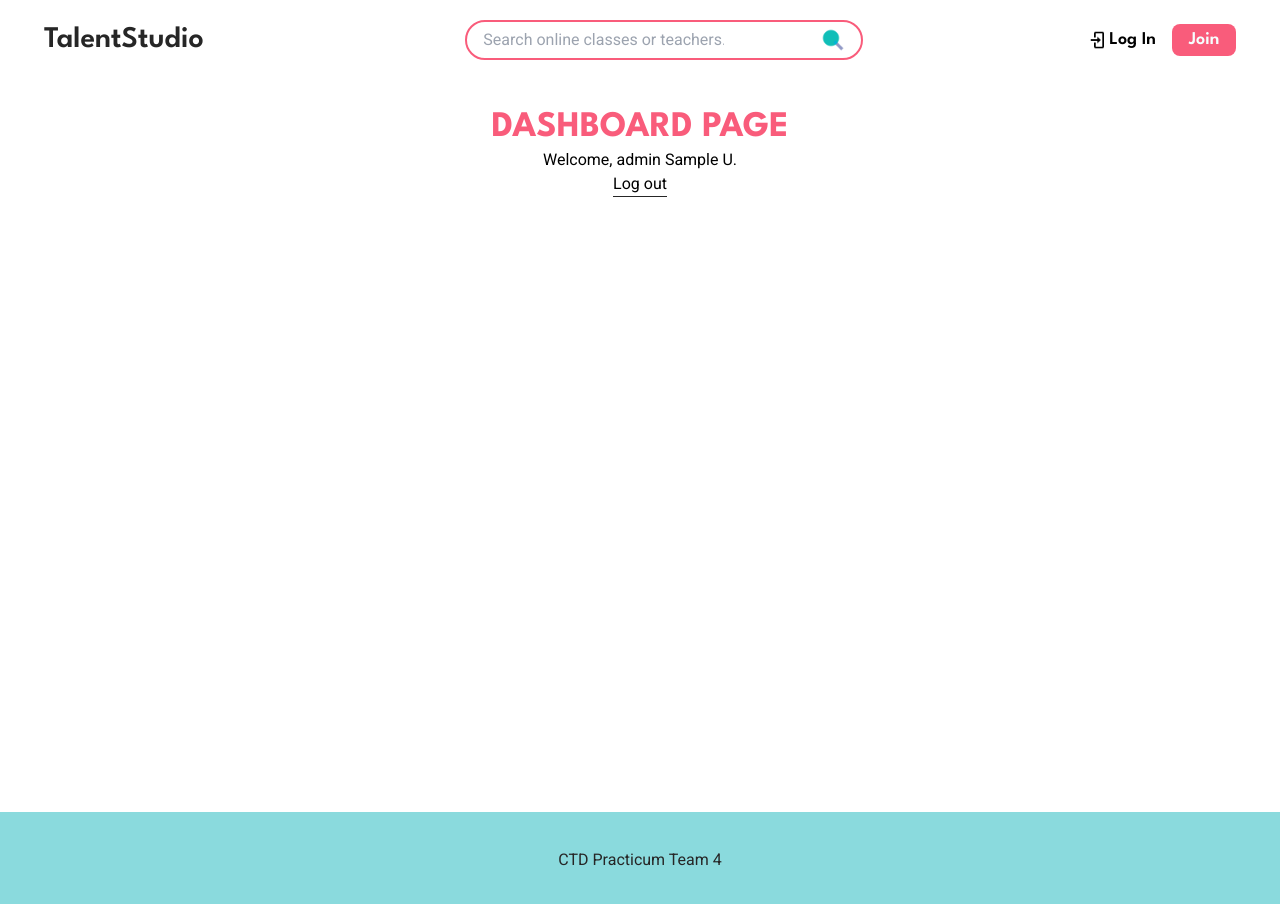
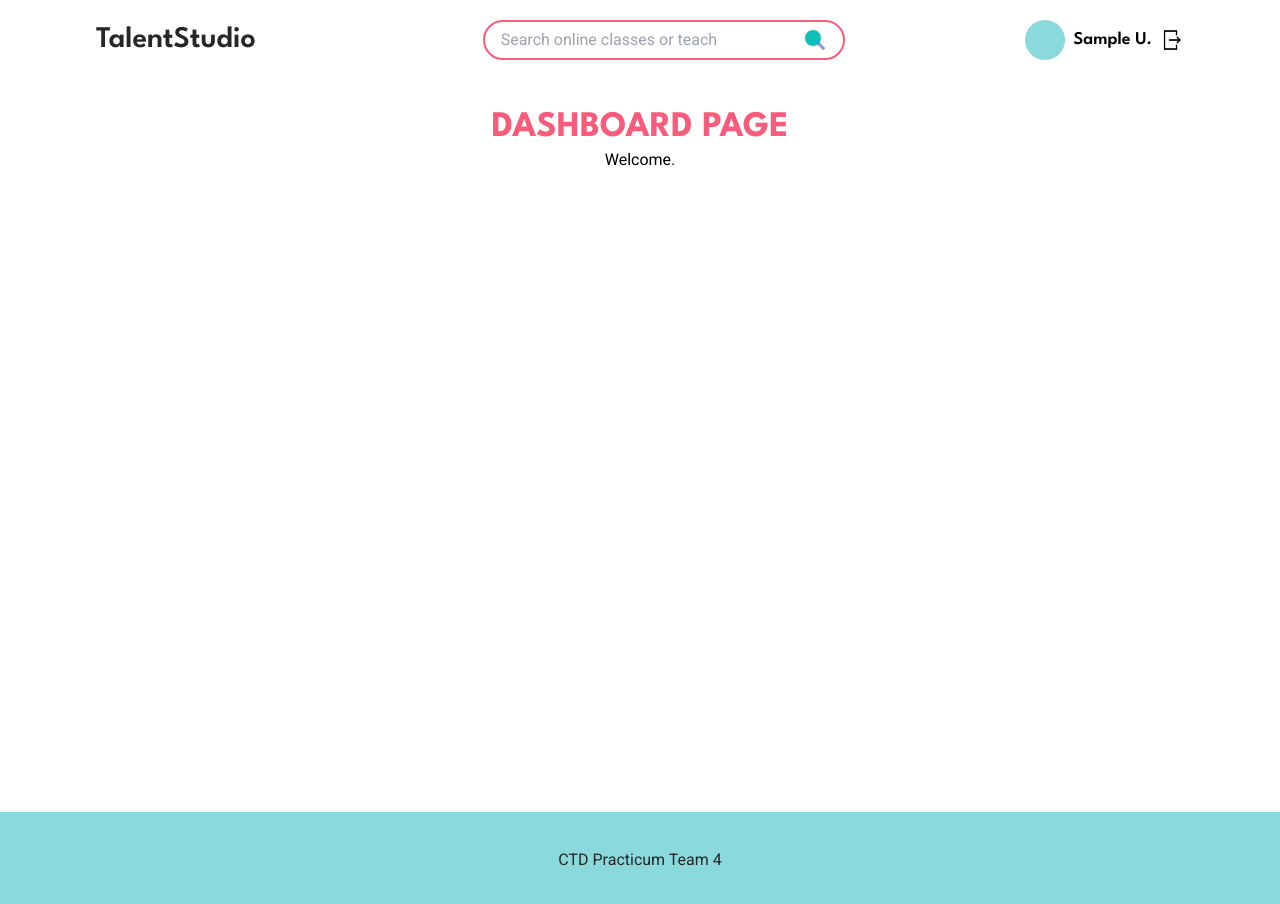
Before and after one commit to Code-the-Dream-School/gg-pac-team4-front, a React (Vite) app: page /dashboard in a window 1280 px wide. Shown: the top 904 px of the page. Built offline with nearby package versions, Linux system fonts and the light colour scheme; sample sign-in values are in the browser's storage.

Commit message:
move handleLogout from dashboard to profile nav

```diff
--- a/src/components/layouts/Header.jsx
+++ b/src/components/layouts/Header.jsx
@@ -4,6 +4,7 @@ import { useEffect, useState } from "react";
 import DesktopNav from "../navbars/DesktopNav";
 import MobileNav from "../navbars/MobileNav";
 import ProfileNav from "../navbars/ProfileNav";
+import { useAuth } from "../../AuthProvider";
 
 const Header = () => {
     const [isSearch, setIsSearch] = useState(true);
@@ -23,13 +24,10 @@ const Header = () => {
     const register = () => navigate("/register");
 
     return (
-        <header className="h-20 w-full flex items-center px-11 justify-between">
+        <header className="h-20 w-full flex items-center px-24 justify-between">
             <Link className="text-black font-spartan font-semibold text-xl sm:text-3xl w-1/3" to="/">TalentStudio</Link>
             <DesktopNav onSearch={search} onLogin={login} onJoin={register} stateSearch={isSearch} stateLogin={isLoginBtn} stateJoin={isJoinBtn}/>
             <MobileNav onSearch={search} onLogin={login} onJoin={register} stateSearch={isSearch} stateLogin={isLoginBtn} stateJoin={isJoinBtn}/>
-
-            {/* I will pass the state isLoggedIn from AuthProvider from the other branch, and this navbar will be displayed when needed*/}
-            {/* <ProfileNav /> */}
         </header>
     );
 };
--- a/src/components/navbars/DesktopNav.jsx
+++ b/src/components/navbars/DesktopNav.jsx
@@ -1,9 +1,12 @@
+import ProfileNav from './ProfileNav';
 import loginIcon from '../../assets/icons/login.png';
 import searchIcon from '../../assets/icons/search.png';
+import { useAuth } from '../../AuthProvider';
 
 const DesktopNav = ({ onSearch, onLogin, onJoin, stateSearch, stateLogin, stateJoin }) => {
+    const { isLoggedIn } = useAuth()
     return (
-        <nav className="w-2/3 hidden relative py-6 sm:flex justify-between">
+        <nav className="w-2/3 hidden relative py-6 sm:flex justify-between items-center">
             {
                 stateSearch
                     ? <form className="border-2 border-red rounded-full h-10 w-2/4 flex justify-between items-center px-4 ml-6 gap-1">
@@ -13,8 +16,10 @@ const DesktopNav = ({ onSearch, onLogin, onJoin, stateSearch, stateLogin, stateJ
                     : <div></div>
             }
             <div id="mainNav" className="flex gap-4 items-center">
-                {
-                    stateLogin
+                {isLoggedIn
+                    ? <ProfileNav />
+                    : <>
+                        {stateLogin
                             ? <button onClick={onLogin} className="font-spartan font-semibold text-base sm:text-lg flex items-center">
                                 <img src={loginIcon} className="h-4 sm:h-5" alt="join icon" />
                                 Log In
@@ -28,6 +33,8 @@ const DesktopNav = ({ onSearch, onLogin, onJoin, stateSearch, stateLogin, stateJ
                                 </button>
                                 : <div></div>
                         }
+                    </>
+                }
             </div>
         </nav>)
 };
--- a/src/components/navbars/MobileNav.jsx
+++ b/src/components/navbars/MobileNav.jsx
@@ -1,13 +1,22 @@
+import ProfileNav from './ProfileNav';
 import joinIcon from '../../assets/icons/register.png';
 import loginIcon from '../../assets/icons/login.png';
 import searchIcon from '../../assets/icons/search.png';
+import { useAuth } from '../../AuthProvider';
 
-const MobNav = ({onSearch, onLogin, onJoin, stateSearch, stateLogin, stateJoin}) => {
-    return(
+const MobNav = ({ onSearch, onLogin, onJoin, stateSearch, stateLogin, stateJoin }) => {
+    const { isLoggedIn } = useAuth();
+    return (
         <nav className="sm:hidden relative flex flex-row my-4 gap-2">
-            { stateSearch && <button onClick={onSearch} aria-label="Search"><img src={searchIcon} className="h-6" alt="search icon"/></button> }
-            { stateLogin && <button onClick={onLogin} aria-label="Login"><img src={loginIcon} className="h-6" alt="login icon"/></button> }
-            { stateJoin && <button onClick={onJoin} aria-label="Join"><img src={joinIcon} className="h-6" alt="join icon"/></button> }
+            {stateSearch && <button onClick={onSearch} aria-label="Search"><img src={searchIcon} className="h-6" alt="search icon" /></button>}
+            {
+                isLoggedIn
+                    ? <ProfileNav />
+                    : <>
+                        {stateLogin && <button onClick={onLogin} aria-label="Login"><img src={loginIcon} className="h-6" alt="login icon" /></button>}
+                        {stateJoin && <button onClick={onJoin} aria-label="Join"><img src={joinIcon} className="h-6" alt="join icon" /></button>}
+                    </>
+            }
         </nav>
     )
 };
--- a/src/components/navbars/ProfileNav.jsx
+++ b/src/components/navbars/ProfileNav.jsx
@@ -1,14 +1,41 @@
-import { Link } from "react-router-dom";
+import { Link } from 'react-router-dom';
+import { logout } from "../../util/DataBaseRequests";
 import logoutIcon from '../../assets/icons/logout.png';
+import { useAuth } from '../../AuthProvider';
+import { useNavigate } from "react-router-dom";
+import { useState } from 'react';
 
 const ProfileNav = () => {
-    return(
-            <nav className="sm:hidden relative flex flex-row my-4 gap-2 items-center">
-                <div id="user-photo" className="h-10 w-10 rounded-full bg-lightGreen"></div>
-                <p className="font-spartan text-lg font-semibold">User name</p>
-                <Link to="/"><img src={logoutIcon} className="h-6" alt="logout icon"/></Link>
-            </nav>
-    )
+  const [logoutError, setLogoutError] = useState({});
+  const { clearUserSession, userData } = useAuth();
+
+  const navigate = useNavigate();
+  const handleLogout = async () => {
+    try {
+      const result = await logout();
+      if (result.status === 200) {
+        clearUserSession();
+        navigate('/');
+      }
+    } catch (error) {
+      console.log(error);
+      setLogoutError({
+        ...logoutError,
+        message: `Something went wrong. You're still logged in.`,
+      });
+    }
+  };
+  return (
+    <nav className="relative flex flex-row my-4 gap-2 items-center">
+      <Link to="dashboard"><div id="user-photo" className="h-6 w-6 md:h-10 md:w-10 rounded-full bg-lightGreen"></div></Link>
+      <Link to="dashboard"><p className="font-spartan text-sm md:text-lg font-semibold">{userData.firstName} {userData.lastName.slice(0,1)}.</p></Link>
+      <button onClick={handleLogout} aria-label="Logout">
+        <img src={logoutIcon} className="h-5 md:h-6" alt="logout icon" />
+      </button>
+      {/* need to create a modal later */}
+      {logoutError.message && <p>{logoutError.message}</p>}
+    </nav>
+  );
 };
 
 export default ProfileNav;
--- a/src/components/pages/Dashboard.jsx
+++ b/src/components/pages/Dashboard.jsx
@@ -4,30 +4,10 @@ import { useNavigate } from "react-router-dom";
 import { useState } from "react";
 
 const Dashboard = () => {
-    // temporarily this functionality is here, then it will be moved to the header
-    const [logoutError, setLogoutError] = useState({});
-    const { clearUserSession, userData } = useAuth();
-
-    const navigate = useNavigate();
-    const handleLogout = async () => {
-        try {
-            const result = await logout();
-            if (result.status === 200){
-                clearUserSession();
-                navigate('/');
-            }
-        } catch (error) {
-            console.log(error);
-            setLogoutError({...logoutError, message: `Something went wrong. You're still logged in.`});
-        }
-
-    };
     return (
         <div className="flex flex-col items-center">
             <h1 className="text-red font-bold text-2xl sm:text-4xl font-spartan uppercase">Dashboard Page</h1>
-            <h2>Welcome, {userData.role} {userData.firstName} {userData.lastName.slice(0,1)}.</h2>
-            {logoutError.message && <p>{logoutError.message}</p>}
-            <button className="border-b border-black" onClick={handleLogout}>Log out</button>
+            <h2>Welcome.</h2>
         </div>
     );
 };
```
Lines whose indentation alone changed are shown as unchanged.
